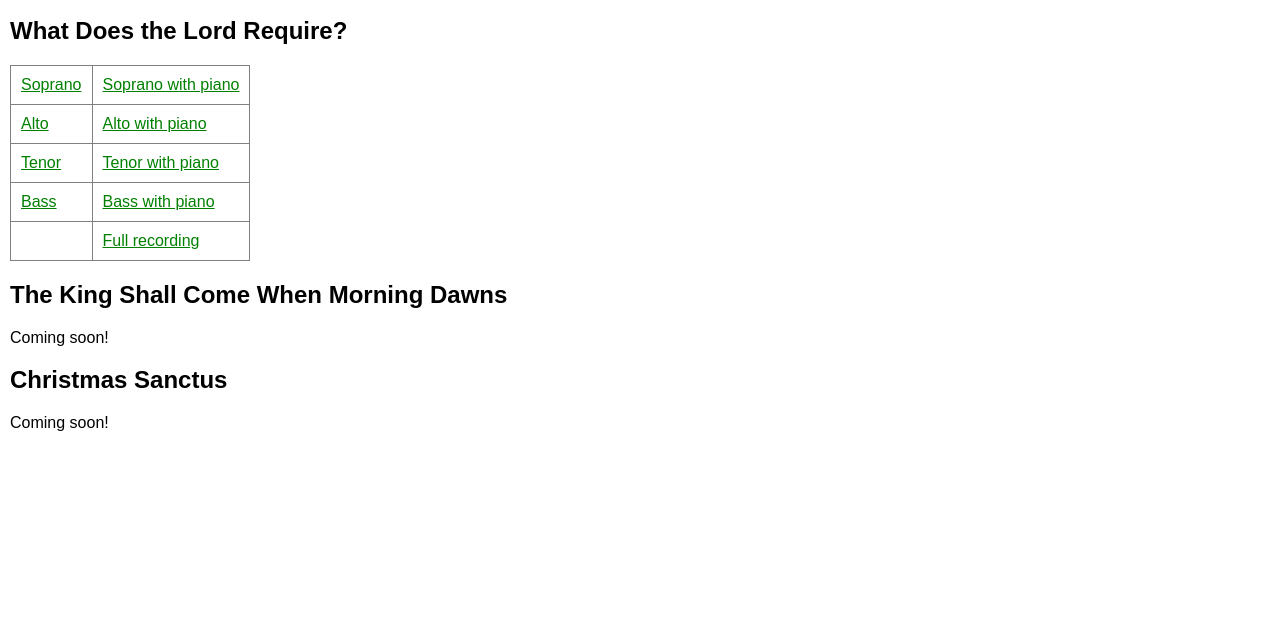
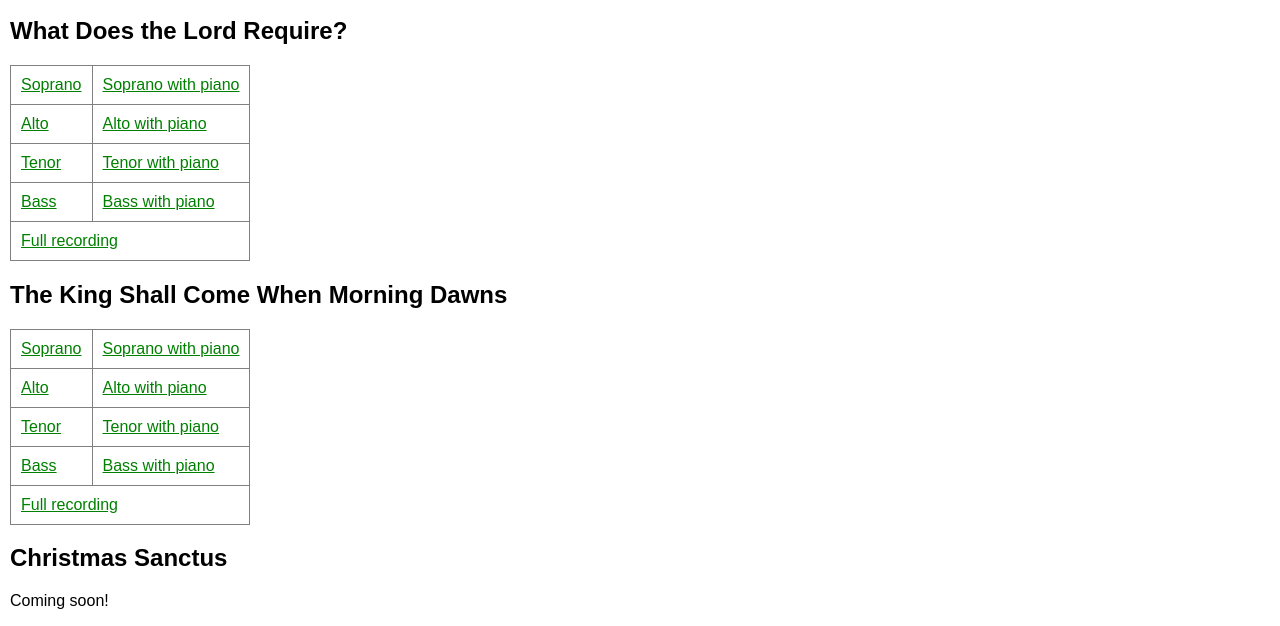
Before and after one commit to BradleyKH/ctk2021, a plain HTML site: page index.html in a window 1280 px wide. Shown: the part 199-825 px from the top of the page. Before the commit the page ends 800 px from the top, so only its background shows below. Drawn offline with Linux system fonts and the light colour scheme.

Commit message:
The King Shall Come...

```diff
--- a/index.html
+++ b/index.html
@@ -34,14 +34,36 @@
                         <td><a href="What Does the Lord Require/bass with piano.mp3">Bass with piano</a></td>
                     </tr>
                     <tr>
-                        <td></td>
-                        <td><a href="What Does the Lord Require/What Does the Lord Require.mp3">Full recording</a></td>
+                        <td colspan="2"><a href="What Does the Lord Require/What Does the Lord Require.mp3">Full recording</a></td>
                     </tr>
                 </tbody>
             </table>
 
             <h2>The King Shall Come When Morning Dawns</h2>
-            <p>Coming soon!</p>
+
+            <table>
+                <tbody>
+                    <tr>
+                        <td><a href="The King Shall Come When Morning Dawns/soprano.mp3">Soprano</a></td>
+                        <td><a href="The King Shall Come When Morning Dawns/soprano with piano.mp3">Soprano with piano</a></td>
+                    </tr>
+                    <tr>
+                        <td><a href="The King Shall Come When Morning Dawns/alto.mp3">Alto</a></td>
+                        <td><a href="The King Shall Come When Morning Dawns/alto with piano.mp3">Alto with piano</a></td>
+                    </tr>
+                    <tr>
+                        <td><a href="The King Shall Come When Morning Dawns/tenor.mp3">Tenor</a></td>
+                        <td><a href="The King Shall Come When Morning Dawns/tenor with piano.mp3">Tenor with piano</a></td>
+                    </tr>
+                    <tr>
+                        <td><a href="The King Shall Come When Morning Dawns/bass.mp3">Bass</a></td>
+                        <td><a href="The King Shall Come When Morning Dawns/bass with piano.mp3">Bass with piano</a></td>
+                    </tr>
+                    <tr>
+                        <td colspan="2"><a href="The King Shall Come When Morning Dawns/The King Shall Come When Morning Dawns.mp3">Full recording</a></td>
+                    </tr>
+                </tbody>
+            </table>
 
             <h2>Christmas Sanctus</h2>
             <p>Coming soon!</p>
```
Also changed, not shown: 10 other files.
